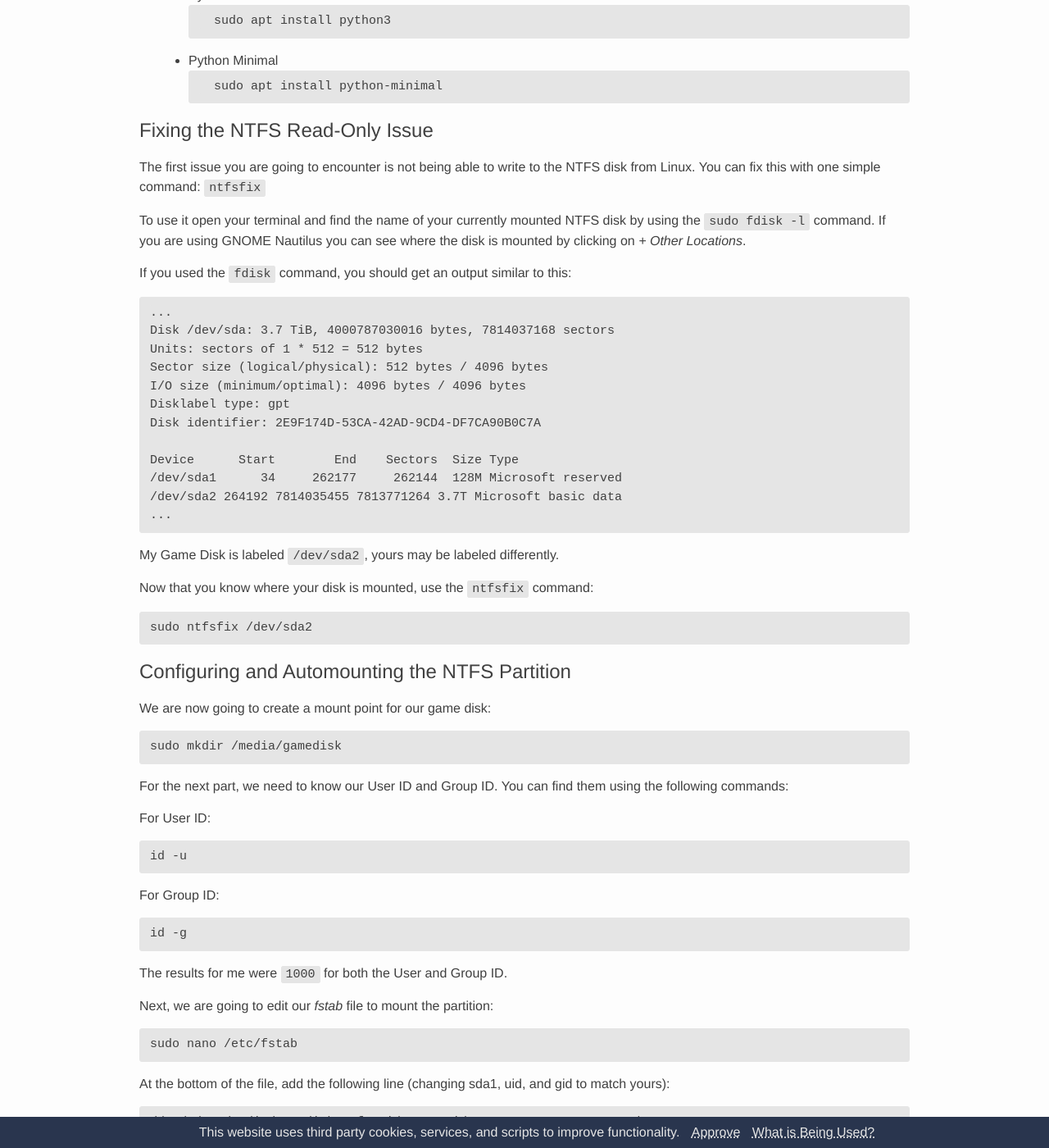
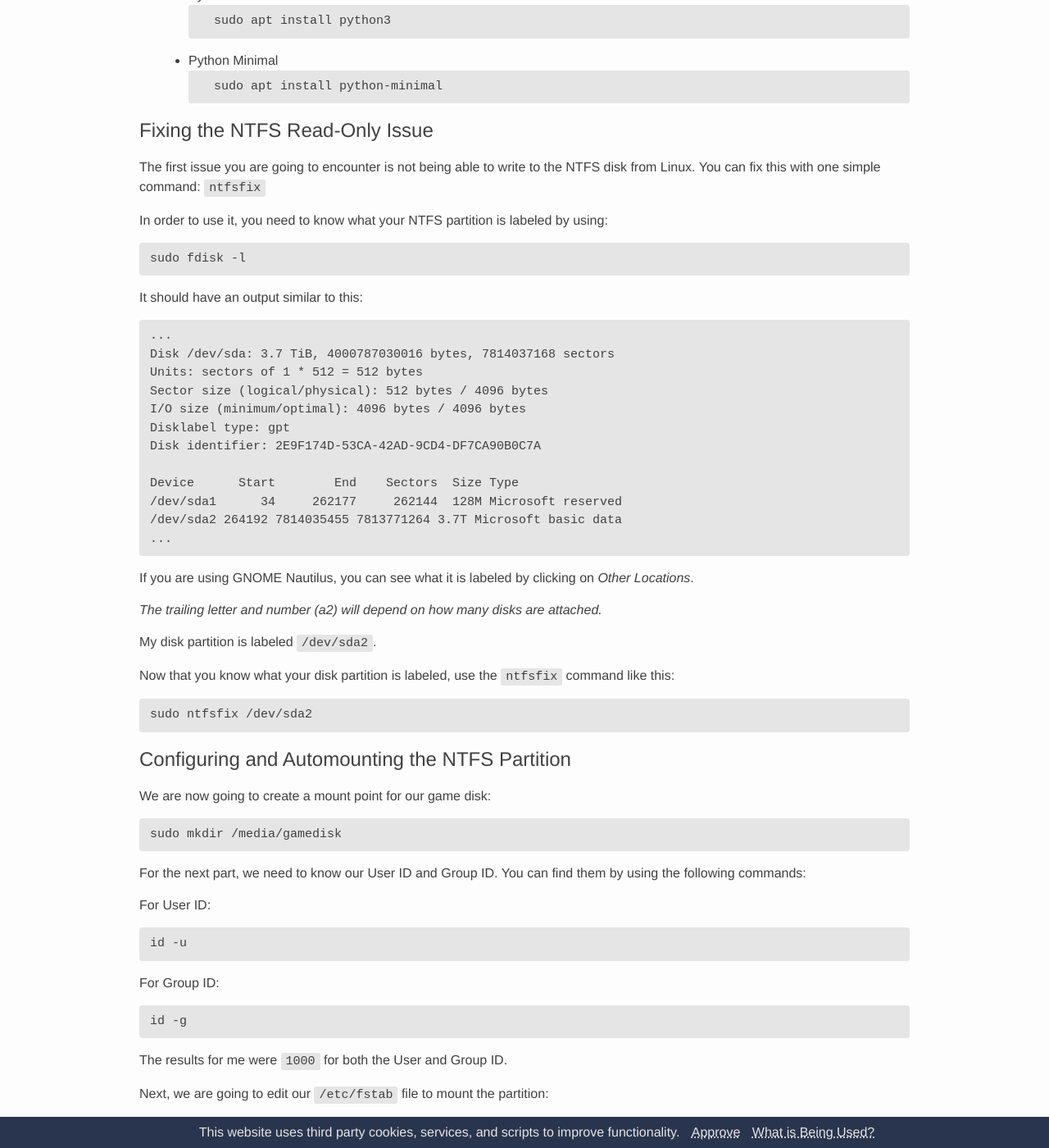
Before and after one commit to AnthonyVadala/Bokagha.github.io, a Jekyll site: the page built from _posts/2018-11-05-Using Windows Steam Directory with Steam Proton.md, in a window 1280 px wide and 1400 px high, scrolled down 663 px. Shown: the whole window at 82% size. Built offline with Jekyll 4.4.1, drawn with Linux system fonts in a browser that asks for light colours; nearby versions of some CDN libraries; some web fonts are replaced; some of the changed text lies outside the part shown.

Commit message:
Edited instructions to be more clear

````diff
--- a/_posts/2018-11-05-Using Windows Steam Directory with Steam Proton.md
+++ b/_posts/2018-11-05-Using Windows Steam Directory with Steam Proton.md
@@ -38,9 +38,11 @@
 ## Fixing the NTFS Read-Only Issue
 The first issue you are going to encounter is not being able to write to the NTFS disk from Linux. You can fix this with one simple command: `ntfsfix`
 
-To use it open your terminal and find the name of your currently mounted NTFS disk by using the `sudo fdisk -l` command. If you are using GNOME Nautilus you can see where the disk is mounted by clicking on  *+ Other Locations*.
-
-If you used the `fdisk` command, you should get an output similar to this:
+In order to use it, you need to know what your NTFS partition is labeled by using:
+```
+sudo fdisk -l
+```
+It should have an output similar to this:
 ```
 ...
 Disk /dev/sda: 3.7 TiB, 4000787030016 bytes, 7814037168 sectors
@@ -56,9 +58,13 @@
 ...
 ```
 
-My Game Disk is labeled `/dev/sda2`, yours may be labeled differently.
+If you are using GNOME Nautilus, you can see what it is labeled by clicking on *Other Locations*.
 
-Now that you know where your disk is mounted, use the `ntfsfix` command:
+*The trailing letter and number (a2) will depend on how many disks are attached.*
+
+My disk partition is labeled `/dev/sda2`.
+
+Now that you know what your disk partition is labeled, use the `ntfsfix` command like this:
 ```
 sudo ntfsfix /dev/sda2
 ```
@@ -69,7 +75,7 @@
 sudo mkdir /media/gamedisk
 ```
 
-For the next part, we need to know our User ID and Group ID. You can find them using the following commands:
+For the next part, we need to know our User ID and Group ID. You can find them by using the following commands:
 
 For User ID:
 ```
@@ -82,20 +88,20 @@
 
 The results for me were `1000` for both the User and Group ID.
 
-Next, we are going to edit our *fstab* file to mount the partition:
+Next, we are going to edit our `/etc/fstab` file to mount the partition:
 ```
 sudo nano /etc/fstab
 ```
-At the bottom of the file, add the following line (changing sda1, uid, and gid to match yours):
+At the bottom of the file, add the following line (changing sda2, uid, and gid to match your results):
 ```
 /dev/sda2 /media/gamedisk ntfs uid=1000,gid=1000,rw,user,exec,umask=000 0 0
 ```
 
 Use the Arrow Keys <kbd>←</kbd><kbd>↑</kbd><kbd>→</kbd><kbd>↓</kbd> to position the Insertion Cursor.
 
-Once again; hit <kbd>CTRL</kbd> + <kbd>X</kbd> to exit, <kbd>Y</kbd> to save, and <kbd>Enter</kbd> to confirm.
+Hit <kbd>CTRL</kbd> + <kbd>X</kbd> to exit, <kbd>Y</kbd> to save, and <kbd>Enter</kbd> to confirm.
 
-We need to reboot the computer for the changes to take affect:
+We need to reboot the computer for the changes to take effect:
 ```
 sudo reboot
 ```
````
Also changed, not shown: other parts of _posts/2018-11-05-Using Windows Steam Directory with Steam Proton.md (+7 -7 lines).
